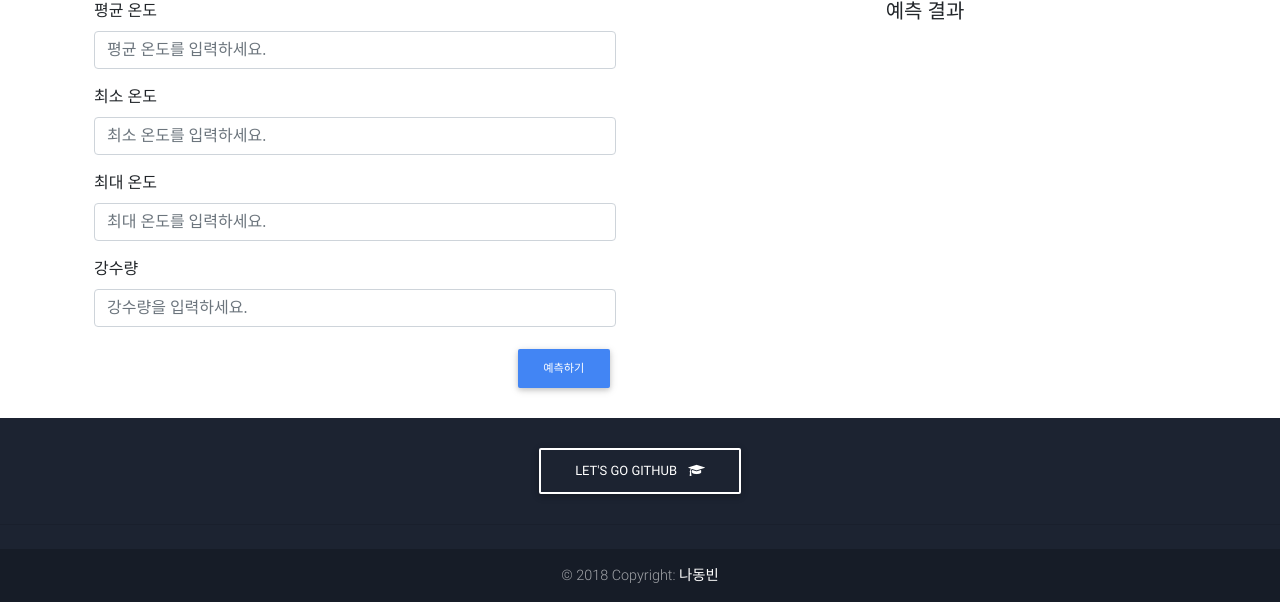
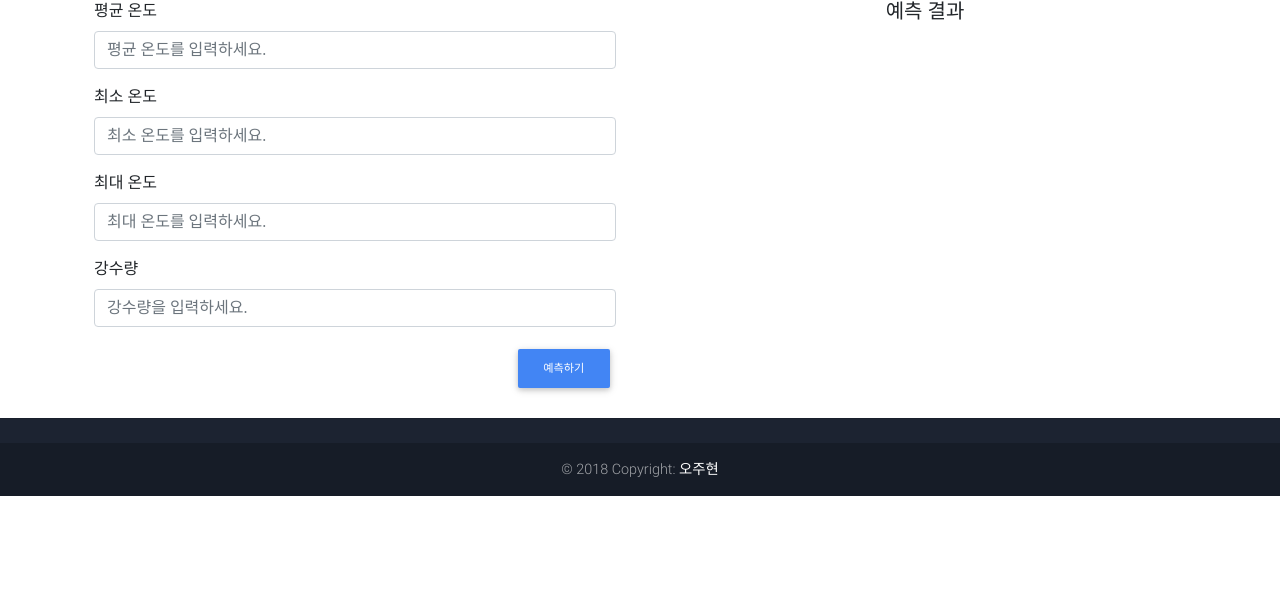
Before and after one commit to mulggimpyo/mulggimpyo_rep, a Python web app: template templates/index.html in a window 1280 px wide. Shown: the part 1352-1954 px from the top of the page. After the commit the page ends 1848 px from the top, so only its background shows below. Run offline with Jinja, Linux system fonts and the light colour scheme; the template is opened without the code that fills it, so the values that code supplies are empty; some libraries are stand-ins or nearby versions; some web fonts are replaced.

Commit message:
index mod

```diff
--- a/templates/index.html
+++ b/templates/index.html
@@ -5,7 +5,7 @@
   <meta charset="utf-8">
   <meta name="viewport" content="width=device-width, initial-scale=1, shrink-to-fit=no">
   <meta http-equiv="x-ua-compatible" content="ie=edge">
-  <title>Vegita</title>
+  <title>배추값</title>
   <!-- Font Awesome -->
   <link rel="stylesheet" href="https://maxcdn.bootstrapcdn.com/font-awesome/4.7.0/css/font-awesome.min.css">
   <!-- Bootstrap core CSS -->
@@ -42,7 +42,7 @@
 
       <!-- Brand -->
       <a class="navbar-brand" href="#" target="_blank">
-        <strong class="hangul">VEGITA</strong>
+        <strong class="hangul">배추값AI</strong>
       </a>
 
       <!-- Collapse -->
@@ -66,17 +66,17 @@
         <!-- Right -->
         <ul class="navbar-nav nav-flex-icons">
           <li class="nav-item">
-            <a href="https://www.facebook.com/Dongbin.na" class="nav-link" target="_blank">
+            <a href="https://www.facebook.com/mulggimpyo" class="nav-link" target="_blank">
               <i class="fa fa-facebook"></i>
             </a>
           </li>
           <li class="nav-item">
-            <a href="https://www.instagram.com/dongbin_na/" class="nav-link" target="_blank">
+            <a href="https://www.instagram.com/mulggimpyo/" class="nav-link" target="_blank">
               <i class="fa fa-instagram"></i>
             </a>
           </li>
           <li class="nav-item">
-            <a href="https://github.com/ndb796/Vegita" class="nav-link border border-light rounded"
+            <a href="https://github.com/mulggimpyo/mulggimpyo_rep" class="nav-link border border-light rounded"
               target="_blank">
               <i class="fa fa-github mr-2"></i>GitHub
             </a>
@@ -129,7 +129,7 @@
                 <strong>기상청 전국 기온 및 강수량 데이터와 전국 월별 배추 가격 빅 데이터를 분석하여 시계열 수치 예측을 수행합니다.</strong>
               </p>
 
-              <a target="_blank" href="https://github.com/ndb796/Vegita" class="btn btn-outline-white btn-lg">LET'S GO GITHUB
+              <a target="_blank" href="https://github.com/mulggimpyo/mulggimpyo_rep" class="btn btn-outline-white btn-lg">LET'S GO GITHUB
                 <i class="fa fa-graduation-cap ml-2"></i>
               </a>
             </div>
@@ -168,7 +168,7 @@
                 <strong>기상청 전국 기온 및 강수량 데이터와 전국 월별 배추 가격 빅 데이터를 분석하여 시계열 수치 예측을 수행합니다.</strong>
               </p>
 
-              <a target="_blank" href="https://github.com/ndb796/Vegita" class="btn btn-outline-white btn-lg">LET'S GO GITHUB
+              <a target="_blank" href="https://github.com/mulggimpyo/mulggimpyo_rep" class="btn btn-outline-white btn-lg">LET'S GO GITHUB
                 <i class="fa fa-graduation-cap ml-2"></i>
               </a>
             </div>
@@ -207,7 +207,7 @@
                 <strong>기상청 전국 기온 및 강수량 데이터와 전국 월별 배추 가격 빅 데이터를 분석하여 시계열 수치 예측을 수행합니다.</strong>
               </p>
 
-              <a target="_blank" href="https://github.com/ndb796/Vegita" class="btn btn-outline-white btn-lg">LET'S GO GITHUB
+              <a target="_blank" href="https://github.com/mulggimpyo/mulggimpyo_rep" class="btn btn-outline-white btn-lg">LET'S GO GITHUB
                 <i class="fa fa-graduation-cap ml-2"></i>
               </a>
             </div>
@@ -251,33 +251,6 @@
           <div class="col-md-6 mb-4">
 
             <img src="{{url_for('static', filename='img/graph.png')}}" class="img-fluid z-depth-1-half" alt="">
-
-          </div>
-          <!--Grid column-->
-
-          <!--Grid column-->
-          <div class="col-md-6 mb-4">
-
-            <!-- Main heading -->
-            <h3 class="h3 mb-3" style="font-family: 'Nanum Barun Gothic'">배추 가격 예측 결과</h3>
-            <p style="font-family: 'Nanum Barun Gothic'">머신 러닝 선형 회귀(Linear Regression) 모델을 확장하여 시계열에 따른 배추 가격을 예측하고 학습 결과를 확인했습니다.
-              <strong style="font-family: 'Nanum Barun Gothic'">미래</strong>의 배추 가격을 효과적으로 예측할 수 있습니다. </p>
-            <p></p>
-            <!-- Main heading -->
-
-            <hr>
-
-            <p style="font-family: 'Nanum Barun Gothic'">
-              <strong>2,900</strong>개 이상의 데이터를 활용하여
-              <strong>1.8%</strong> 미만의 데이터 오차율을 보이는
-              <strong>배추 가격 예측 모델</strong>을 개발했습니다.
-            </p>
-
-            <!-- CTA -->
-            <a target="_blank" href="https://github.com/ndb796/Vegita/archive/master.zip"
-              style="font-family: 'Nanum Barun Gothic'" class="btn btn-grey btn-md">전체 소스코드 다운로드
-              <i class="fa fa-download ml-1"></i>
-            </a>
 
           </div>
           <!--Grid column-->
@@ -355,20 +328,12 @@
   <!--Footer-->
   <footer class="page-footer text-center font-small mt-4 wow fadeIn">
 
-    <!--Call to action-->
-    <div class="pt-4">
-      <a class="btn btn-outline-white" href="https://github.com/ndb796/Vegita" target="_blank" role="button">LET'S GO GITHUB
-        <i class="fa fa-graduation-cap ml-2"></i>
-      </a>
-    </div>
-    <!--/.Call to action-->
-
     <hr class="my-4">
 
     <!--Copyright-->
     <div class="footer-copyright py-3">
       © 2018 Copyright:
-      <a href="https://blog.naver.com/ndb796" target="_blank"> 나동빈 </a>
+      <a href="https://blog.naver.com/mulggimpyo" target="_blank"> 오주현 </a>
     </div>
     <!--/.Copyright-->
 
```
